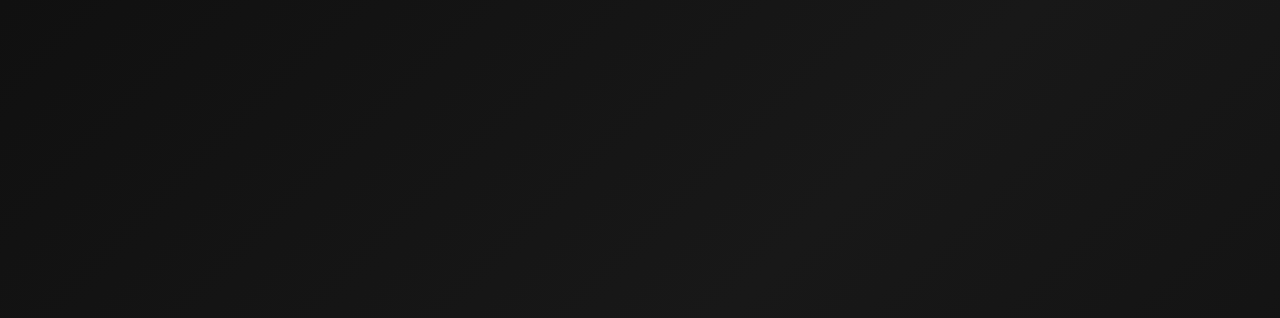
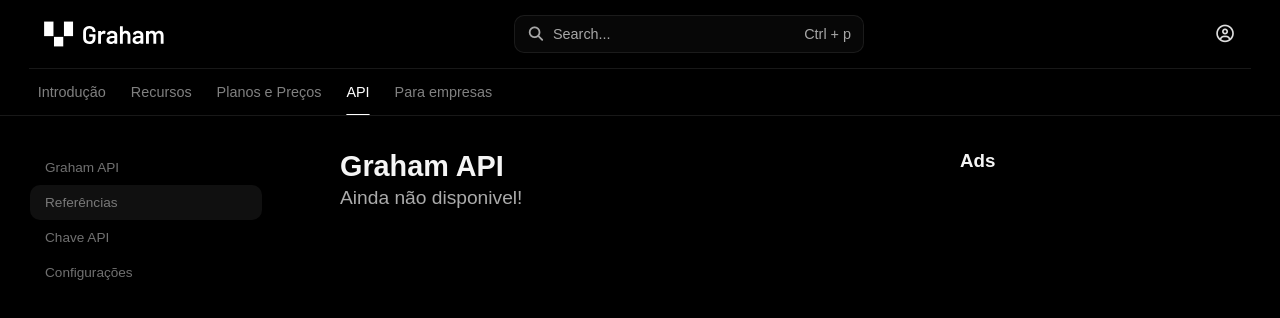
Before and after one commit to leoosilvp/Graham-AI, a React (Vite) app: page /docs/api/references in a window 1280 px wide. Before the commit this address had no page. Shown: the top 318 px of the page. Built offline with nearby package versions, Linux system fonts and the light colour scheme.

Commit message:
a- adicionando rota References na Docs/APi

```diff
--- a/src/App.jsx
+++ b/src/App.jsx
@@ -18,6 +18,7 @@
 import Features from './components/ui/Features'
 import Api from './components/ui/Api'
 import GrahamApi from './components/ui/GrahamApi'
+import References from './components/ui/References'
 
 function App() {
 
@@ -53,6 +54,7 @@
           <Route path='api' element={<Api />}>
             <Route index element={<Navigate to='Graham-api' />}/>
             <Route path='Graham-api' element={<GrahamApi />}/>
+            <Route path='references' element={<References />}/>
           </Route>
           <Route path='enterprise' element={<Features />}>
 
--- a/src/components/ui/Api.jsx
+++ b/src/components/ui/Api.jsx
@@ -8,8 +8,8 @@
                     <ul>
                         <li><NavLink to='Graham-api'>Graham API</NavLink></li>
                         <li><NavLink to='references'>Referências</NavLink></li>
-                        <li><NavLink to='api-key'>API Key</NavLink></li>
-                        <li><NavLink to='settings'>Settings API</NavLink></li>
+                        <li><NavLink to='api-key'>Chave API</NavLink></li>
+                        <li><NavLink to='settings'>Configurações</NavLink></li>
                     </ul>
                 </nav>
             </div>
--- /dev/null
+++ b/src/components/ui/References.jsx
@@ -0,0 +1,11 @@
+
+const References = () => {
+    return (
+        <div>
+            <h1>Graham API</h1>
+            <h2>Ainda não disponivel!</h2>
+        </div>
+    )
+}
+
+export default References
```
